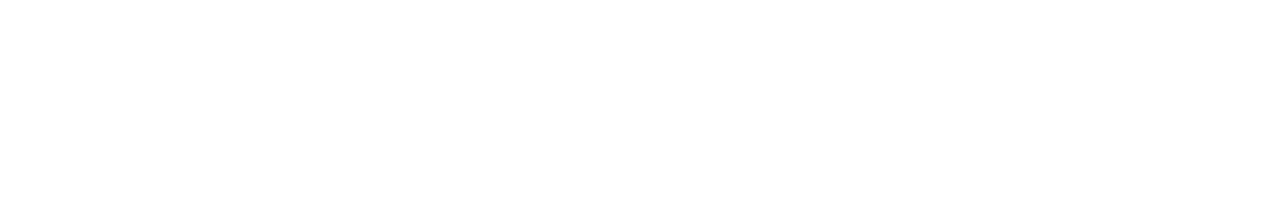
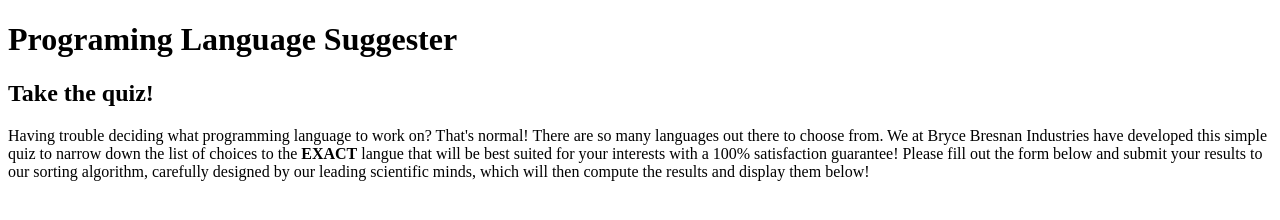
Before and after one commit to brycebresnan/language-tester, a plain HTML site: page index.html in a window 1280 px wide. Drawn offline with Linux system fonts and the light colour scheme.

Commit message:
add h1, h2, and paragraph with instructions

```diff
--- a/index.html
+++ b/index.html
@@ -1,12 +1,13 @@
 <!DOCTYPE html>
 <html lang="en-US">
 <head>
-  <title>Programing Language Test</title>
+  <title>Programing Language Suggester</title>
   <link href="css/styles.css" rel="stylesheet" type="text/css">
   <script src="js/scripts.js"></script>
 </head>
-
 <body>
-
+  <h1>Programing Language Suggester</h1>
+  <h2>Take the quiz!</h2>
+  <p>Having trouble deciding what programming language to work on? That's normal! There are so many languages out there to choose from. We at Bryce Bresnan Industries have developed this simple quiz to narrow down the list of choices to the <strong>EXACT</strong> langue that will be best suited for your interests with a 100% satisfaction guarantee! Please fill out the form below and submit your results to our sorting algorithm, carefully designed by our leading scientific minds, which will then compute the results and display them below! </p>
 </body>
 </html>
```
